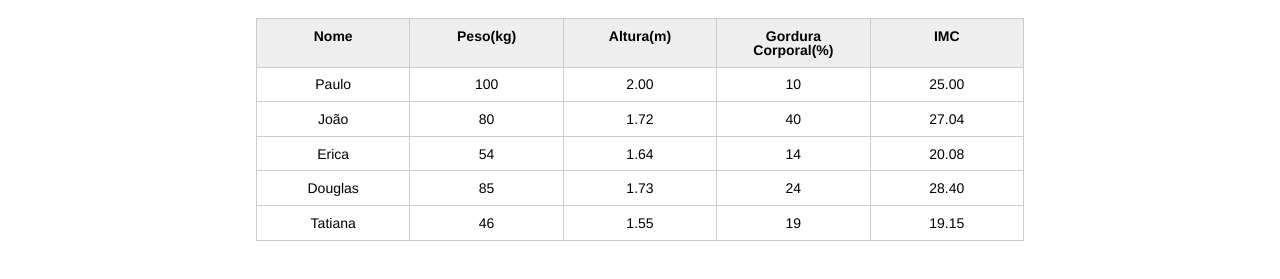
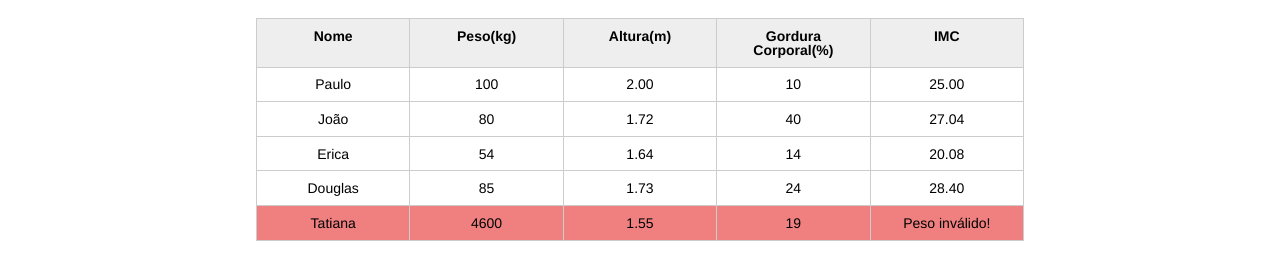
Before and after one commit to Eggo000/nutricao, a plain HTML site: page index.html in a window 1280 px wide. Shown: the part 123-402 px from the top of the page. Drawn offline with Linux system fonts and the light colour scheme.

Commit message:
Adicionando alerta vermelho aos atributos invalidos

```diff
--- a/css/index.css
+++ b/css/index.css
@@ -132,3 +132,7 @@ button[disabled=disabled], button:disabled {
 .campo-invalido{
 	border: 1px solid red;
 }
+
+.paciente-invalido{
+	background-color: lightcoral;
+}
--- a/index.html
+++ b/index.html
@@ -62,7 +62,7 @@
 						</tr>
 						<tr class="paciente" >
 							<td class="info-nome">Tatiana</td>
-							<td class="info-peso">46</td>
+							<td class="info-peso">4600</td>
 							<td class="info-altura">1.55</td>
 							<td class="info-gordura">19</td>
 							<td class="info-imc">0</td>
--- a/js/principal.js
+++ b/js/principal.js
@@ -28,17 +28,27 @@ var pesoEhValido = true;
 var alturaEhValida = true;
 
     if(peso <= 0 || peso >= 1000){
+        //adicionaldo falso caso ela nao atenda a condição do if
         console.log("Peso inválido");
         pesoEhValido = false;
         tdImc.textContent = "Peso inválido!";
-        //adicionaldo falso caso ela nao atenda a condição do if
+        // adicionando o color a linha paciente
+        // paciente.style.color = "red";
+
+        // adicionando cor de fundo pro paciente.
+        // style.backgroundColor = "Lightcoral";
+
+        //  adicionando uma nova classe ao paciente
+        paciente.classList.add("paciente-invalido");
     }
 
     if(altura <= 0 || altura >= 3.00){
+        //adicionaldo falso caso ela nao atenda a condição do if
         console.log("Altura inválida");
         alturaEhValida = false;
         tdImc.textContent = "Altura inválida!";
-        //adicionaldo falso caso ela nao atenda a condição do if
+
+        paciente.classList.add("paciente-invalido");
     }
 
     if(alturaEhValida && pesoEhValido){
```
